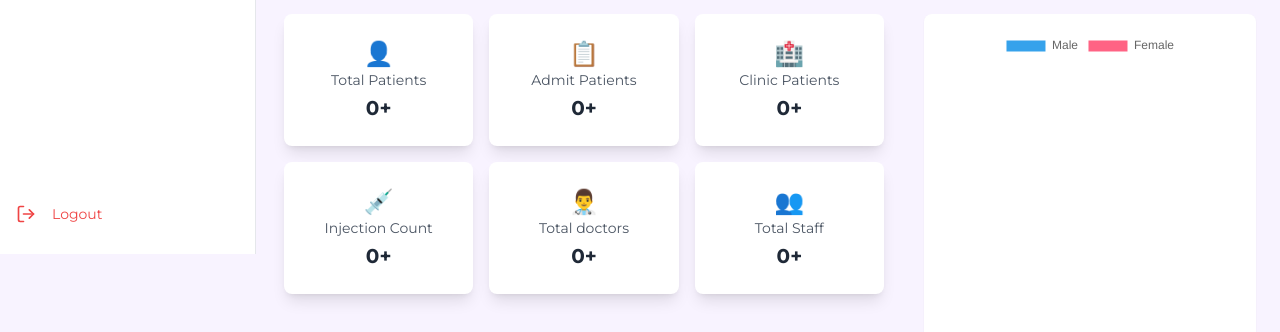
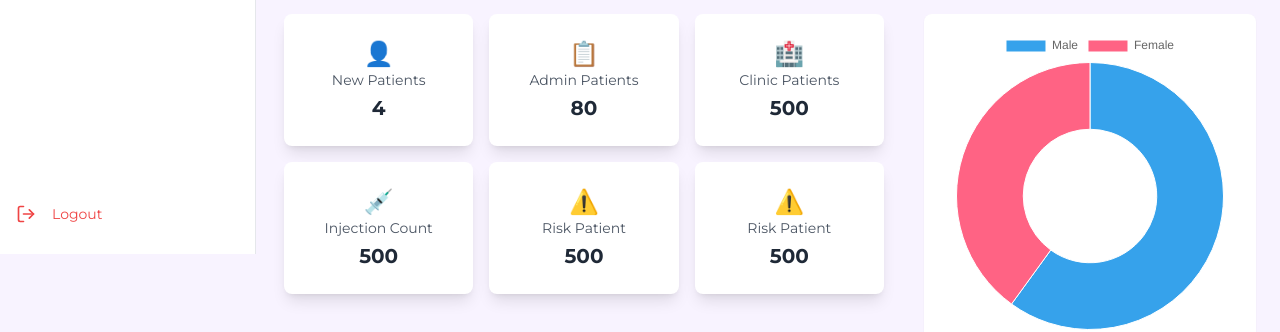
Before and after one commit to Rdilshan/HAMMH, a Next.js app: page /dashboard in a window 1280 px wide. Shown: the part 546-878 px from the top of the page. Built offline with nearby package versions, Linux system fonts and the light colour scheme; no server answers; the database is empty.

Commit message:
fix reponse

```diff
--- a/src/app/dashboard/layout.tsx
+++ b/src/app/dashboard/layout.tsx
@@ -11,7 +11,7 @@ export default async function DashboardLayout({ children }: { children: ReactNod
 
 
   return (
-    <div className="min-h-screen bg-[#F8F3FF] flex">
+    <div className="min-h-screen bg-[#F8F3FF] flex flex-col sm:flex-row">
       <Sidebar role={role ?? ''} userid={userid ?? ''} />
       <div className="flex flex-col flex-grow">
         <Navbar  role={role ?? ''} userid={userid ?? ''} />
--- a/src/app/dashboard/page.tsx
+++ b/src/app/dashboard/page.tsx
@@ -7,60 +7,16 @@ import avatar from '../../../public/avatar.png'
 import Image from 'next/image'
 import { Doughnut } from 'react-chartjs-2';
 import { Chart as ChartJS, ArcElement, Tooltip, Legend, ChartOptions } from 'chart.js';
-import { useEffect, useState } from 'react'
 
 ChartJS.register(ArcElement, Tooltip, Legend);
 
-type StatsType = {
-  doctors: number;
-  nurses: number;
-  patients: number;
-  staff: number;
-  admit:number;
-  clinic:number;
-  injection:number;
-  male:number;
-  female:number;
-};
-
 export default function Dashboard() {
-  const [stats, setStats] = useState<StatsType>({
-    doctors: 0,
-    nurses: 0,
-    patients: 0,
-    staff: 0,
-    admit:0,
-    clinic:0,
-    injection:0,
-    male:0,
-    female:0
-  });
-  // const [loading, setLoading] = useState(true);
-
-  useEffect(() => {
-    const fetchData = async () => {
-      try {
-        const response = await fetch('/api/dashboard',{
-          method: "GET",
-          headers: { "Content-Type": "application/json" },
-        });
-        const data = await response.json();
-        console.log(data)
-        setStats(data);
-        // setLoading(false);
-      } catch (error) {
-        console.error('Error fetching dashboard stats:', error);
-      }
-    };
-
-    fetchData();
-  }, []);
   const data = {
     labels: ['Male', 'Female'],
     datasets: [
       {
         label: 'Gender Distribution',
-        data: [stats.male, stats.female], // Adjust values as needed
+        data: [60, 40], // Adjust values as needed
         backgroundColor: ['#36A2EB', '#FF6384'],
         hoverBackgroundColor: ['#36A2EB', '#FF6384'],
         borderWidth: 1,
@@ -111,12 +67,11 @@ export default function Dashboard() {
 
       {/* Stats Grid */}
       <div className="grid grid-cols-1 md:grid-cols-2 lg:grid-cols-4 gap-6 mb-8">
-
         {[
-          { name: 'Doctor', title: 'Total Doctors', value: `${stats.doctors || 0}+`, icon: '👨‍⚕️' },
-          { name: 'Nurse', title: 'Total Nurses', value: `${stats.nurses || 0}+`, icon: '👩‍⚕️' },
-          { name: 'Patient', title: 'Total Patients', value: `${stats.patients || 0}+`, icon: '🏥' },
-          { name: 'Staff', title: 'Total Staff', value: `${stats.staff || 0}+`, icon: '👥' },
+          { name: "Doctor", title: "Total Doctors", value: "10+", icon: "👨‍⚕️" },
+          { name: "Nurse", title: "Total Nurses", value: "20+", icon: "👩‍⚕️" },
+          { name: "Patient", title: "Total Patients", value: "300+", icon: "🏥" },
+          { name: "Staff", title: "Total Staff", value: "60+", icon: "👥" },
         ].map((stat, index) => (
           <StatsCard key={index} {...stat} trend={80} />
         ))}
@@ -128,12 +83,12 @@ export default function Dashboard() {
           <h2 className="text-xl font-bold mb-4 text-black">HOSPITAL OVERVIEW</h2>
           <div className="grid grid-cols-2 md:grid-cols-3 lg:grid-cols-3 gap-4">
             {[
-              { title: "Total Patients",count:`${stats.patients || 0}+`, icon: "👤" },
-              { title: "Admit Patients", count:`${stats.admit || 0}+`, icon: "📋" },
-              { title: "Clinic Patients", count:`${stats.clinic || 0}+`, icon: "🏥" },
-              { title: "Injection Count", count:`${stats.injection || 0}+`, icon: "💉" },
-              { title: "Total doctors", count:`${stats.doctors || 0}+`, icon: "👨‍⚕️" },
-              { title: "Total Staff", count:`${stats.staff || 0}+`, icon: "👥" },
+              { title: "New Patients", count: 4, icon: "👤" },
+              { title: "Admin Patients", count: 80, icon: "📋" },
+              { title: "Clinic Patients", count: 500, icon: "🏥" },
+              { title: "Injection Count", count: 500, icon: "💉" },
+              { title: "Risk Patient", count: 500, icon: "⚠️" },
+              { title: "Risk Patient", count: 500, icon: "⚠️" },
             ].map((overview, index) => (
               <OverviewCard key={index} {...overview} />
             ))}
```
Also changed, not shown: 1 other file (tests, documents, lock files or other folders).
